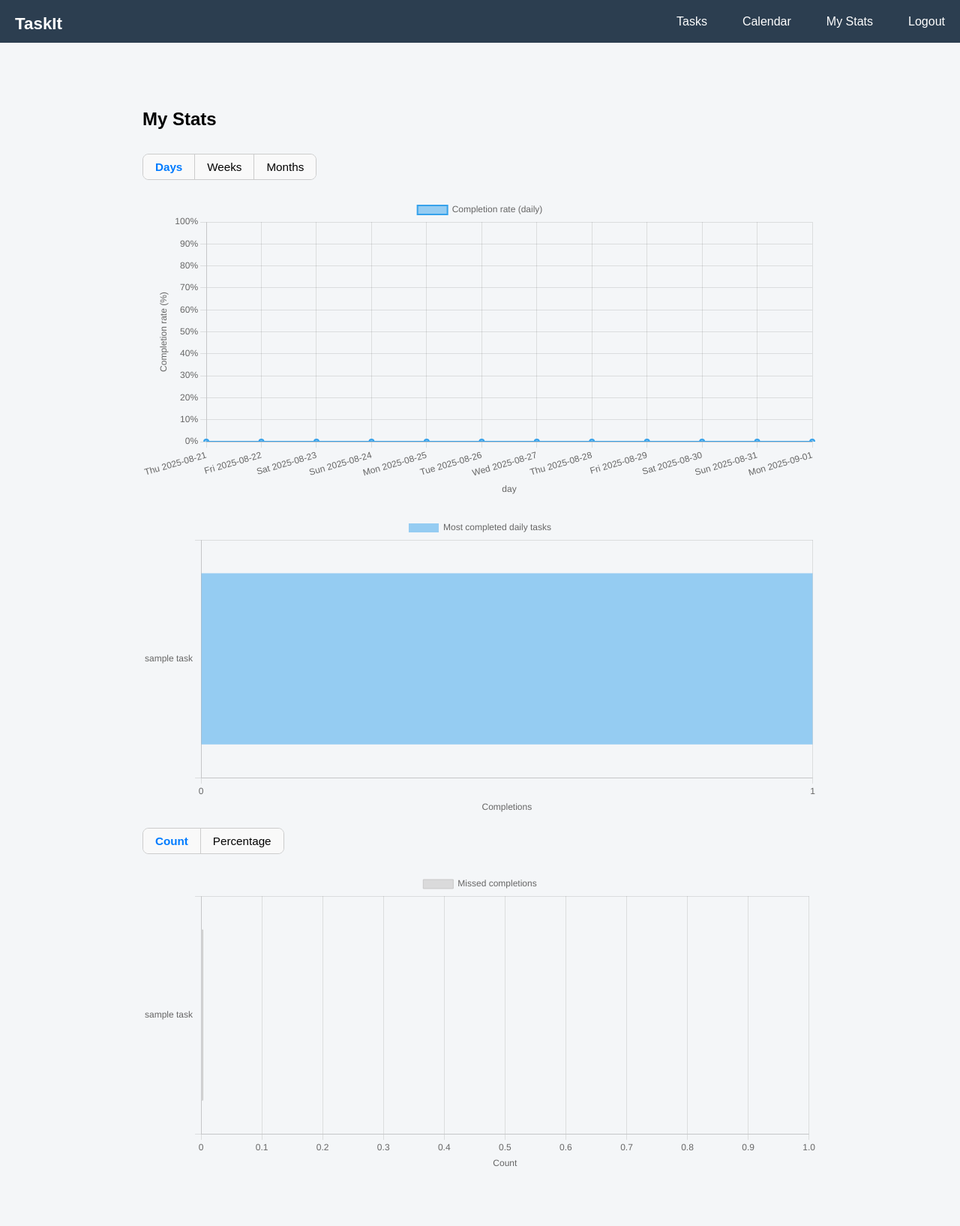
After one commit to RotemBorenstein/TaskIt-Productivity-Web-App-with-an-AI-Agent, a Django app: page /stats/ in a window 1280 px wide. The commit adds this page. Shown: the whole page at 75% size. Run offline with Django 4.2, Linux system fonts and the light colour scheme; a user stored in the database is signed in; tables that the repository leaves empty hold one stand-in row (values such as "Sample post").

Commit message:
Stats page - initial completion

```diff
--- a/main/models.py
+++ b/main/models.py
@@ -35,6 +35,8 @@ class DailyTaskCompletion(models.Model):
     )
     date = models.DateField(default=timezone.localdate)
     created_at = models.DateTimeField(auto_now_add=True)
+    completed = models.BooleanField(default = False)
+
 
     class Meta:
         constraints = [models.UniqueConstraint(fields=['task', 'date'], name='unique_task_date')]
--- /dev/null
+++ b/main/static/main/stats.css
@@ -0,0 +1,68 @@
+.stats-container {
+  max-width: 900px;
+  margin: 0 auto;
+  padding: 24px;
+}
+
+.stats-title {
+  font-size: 1.5rem;
+  font-weight: 600;
+}
+
+.stats-description {
+  margin-top: 8px;
+  font-size: 0.9rem;
+  color: #666;
+}
+
+/* pill container */
+.granularity-controls {
+  display: inline-flex;
+  border: 1px solid #ccc;
+  border-radius: 8px;
+  overflow: hidden;
+  margin-top: 16px;
+}
+
+/* each label = segment */
+.granularity-controls label {
+  flex: 1;
+  padding: 8px 16px;
+  text-align: center;
+  cursor: pointer;
+  font-size: 0.95rem;
+  background: #f9f9f9;
+  border-right: 1px solid #ccc;
+  transition: color 0.2s, font-weight 0.2s;
+}
+
+.granularity-controls label:last-child {
+  border-right: none;
+}
+
+/* hide default radios */
+.granularity-controls input[type="radio"] {
+  display: none;
+}
+
+/* text highlight when checked */
+.granularity-controls input[type="radio"]:checked + span {
+  color: #007bff;     /* blue */
+  font-weight: 600;   /* bold */
+}
+
+/* hover effect on text (only when not selected) */
+.granularity-controls label:hover span {
+  color: #555; /* subtle darker gray on hover */
+}
+
+.granularity-controls input[type="radio"]:checked + span:hover {
+  color: #0056b3; /* darker blue when hovering the active one */
+}
+
+
+
+.chart-container {
+  margin-top: 24px;
+  height: 400px;
+}
--- /dev/null
+++ b/main/static/main/stats.js
@@ -0,0 +1,232 @@
+// static/main/js/stats.js
+// Very simple version: fetch data, draw a line chart, allow day/week/month switch.
+
+document.addEventListener("DOMContentLoaded", function () {
+  // 1) Grab elements
+  var canvas = document.getElementById("completionRateChart");
+  if (!canvas) return; // If this page doesn't have the chart, do nothing.
+  var ctx = canvas.getContext("2d");
+  var completionRateChartRadios = document.querySelectorAll('input[name="granularity"]');
+
+  var completedCanvas = document.getElementById("completedTasksChart");
+  var completedCtx = completedCanvas ? completedCanvas.getContext("2d") : null;
+  var completedChart = null;
+
+
+  // Keep a reference to the current chart so we can replace it
+  var chart = null;
+
+  // Load data from API and render
+  function loadCompletionRate(granularity) {
+    // Example: /api/stats/completion-rate/?granularity=week
+    fetch("/api/stats/completion-rate/?granularity=" + encodeURIComponent(granularity), {
+      credentials: "same-origin"
+    })
+      .then(function (res) {
+        if (!res.ok) throw new Error("HTTP " + res.status);
+        return res.json();
+      })
+      .then(function (rows) {
+        // rows is an array of objects like:
+        // { date, label, created, completed, completion_rate }
+
+        var labels = rows.map(function (r) { return r.label || r.date; });
+        var rates  = rows.map(function (r) { return r.completion_rate || 0; });
+
+        // Destroy old chart if it exists
+        if (chart) chart.destroy();
+        var label, x_text
+        if (granularity === "week") {
+          label = "Completion rate (weekly)"
+          x_text = "week"
+        }
+        else if (granularity === "month"){
+          label = "Completion rate (monthly)"
+          x_text = "month"
+        }
+        else{
+          label = "Completion rate (daily)"
+          x_text = 'day'
+        }
+
+        chart = new Chart(ctx, {
+          type: "line",
+          data: {
+            labels: labels,
+            datasets: [{
+              label: label,
+              data: rates,
+              borderWidth: 2,
+              tension: 0.3,
+              pointRadius: 3
+            }]
+          },
+          options: {
+            responsive: true,
+            maintainAspectRatio: false,
+            scales: {
+              y: {
+                min: 0,
+                max: 100,
+                title: { display: true, text: "Completion rate (%)" },
+                ticks: {
+                  // Show 0–100 with a % sign
+                  callback: function (value) { return value + "%"; }
+                }
+              },
+              x: {
+                title: {
+                  display: true,
+                  text: x_text
+                }
+              }
+            }
+          }
+        });
+      })
+      .catch(function (err) {
+        console.error(err);
+        alert("Could not load stats. Please try again.");
+      });
+  }
+
+  function loadCompletedTasks(){
+    fetch("/api/stats/completed_tasks/", {credentials: "same-origin"})
+        .then(function(res){
+          return res.json()
+        })
+        .then(function(rows){
+          var labels = rows.map(function(r){return r[0]});
+          var counts = rows.map(function(r){return r[1]});
+          if (window.completedChart) window.completedChart.destroy();
+          var ctx = document.getElementById("completedTasksChart").getContext("2d");
+        window.completedChart = new Chart(ctx, {
+        type: "bar",
+        data: {
+          labels: labels,
+          datasets: [{
+            label: "Most completed daily tasks",
+            data: counts
+          }]
+        },
+        options: {
+          indexAxis: "y", // makes bars horizontal
+          responsive: true,
+          maintainAspectRatio: false,
+          plugins: {
+            tooltip: {
+              callbacks: {
+                label: function (context) {
+                  let task = context.label;
+                  let value = context.raw;
+                  return "Completions: " + value;
+                }
+              }
+            }
+          },
+          scales: {
+            x: {
+              beginAtZero: true,
+              title: { display: true, text: "Completions" },
+              ticks: {stepSize: 1}
+            }
+          }
+        }
+      });
+    })
+    .catch(function (err) {
+      console.error("Error loading completed tasks chart:", err);
+    });
+  }
+
+  function loadPerTaskCompletion(granularity){
+    fetch("/api/stats/api_per_task_completion_rate/?granularity=" + encodeURIComponent(granularity), {
+      credentials: 'same-origin'
+    }).then(function (res){
+      if (!res.ok) throw new Error("HTTP " + res.status);
+      return res.json();
+    }).then(function(rows){
+      var labels = rows.map(function(r){ return r['task']});
+      var values = rows.map(function(r){ return r['rate']});
+      var isCount = (granularity === "count");
+      var label = "Completion (%)"
+      var x_text = "Completion (%)"
+      if (granularity === "count") {
+          label = "Completion"
+          x_text = "Completion"
+        }
+      if (window.perTaskChart) window.perTaskChart.destroy();
+          var ctx = document.getElementById("perTaskCompletionChart").getContext("2d");
+          window.perTaskChart = new Chart(ctx, {
+      type: "bar",
+      data: {
+        labels: labels,
+        datasets: [{
+          label: isCount ? "Missed completions" : "Completion rate (%)",
+          data: values,
+          minBarLength: 3,
+          backgroundColor: values.map(v => v === 0 ? "rgba(200,200,200,0.6)" : "rgba(54,162,235,0.8)"),
+          borderColor: values.map(v => v === 0 ? "rgba(200,200,200,1)" : "rgba(54,162,235,1)"),
+        borderWidth: 1
+}]
+      },
+      options: {
+        indexAxis: "y", // horizontal bars
+        responsive: true,
+        maintainAspectRatio: false,
+        plugins: {
+          tooltip: {
+            callbacks: {
+              label: function (context) {
+                var v = context.raw;
+                return isCount ? ("Misses: " + v) : ("Completion: " + v + "%");
+              }
+            }
+          }
+        },
+        scales: {
+          x: isCount
+            ? { beginAtZero: true, title: { display: true, text: "Count" } }
+            : {
+                min: 0, max: 100,
+                title: { display: true, text: "Completion rate (%)" },
+                ticks: { callback: function (v) { return v + "%"; } }
+              }
+        }
+      }
+    });
+      })
+      .catch(function (err) {
+        console.error(err);
+        alert("Could not load stats. Please try again.");
+      });
+  }
+
+
+  // When the user switches week/month or percentage/count, reload
+  completionRateChartRadios.forEach(function (r) {
+    r.addEventListener("change", function (e) {
+      if (e.target.checked) {
+        loadCompletionRate(e.target.value);
+      }
+    });
+  });
+
+  var perTaskRadios = document.querySelectorAll('input[name="granularityPerTask"]');
+  perTaskRadios.forEach(function (r) {
+  r.addEventListener("change", function (e) {
+    if (e.target.checked) {
+      loadPerTaskCompletion(e.target.value);
+    }
+  });
+});
+
+
+  // Initial load
+  var initial = document.querySelector('input[name="granularity"]:checked');
+  var initialPerTask = document.querySelector('input[name="granularityPerTask"]:checked');
+
+  loadCompletionRate(initial ? initial.value : "day");
+  loadCompletedTasks();
+  loadPerTaskCompletion(initialPerTask ? initialPerTask.value : "count");
+});
--- a/main/templates/main/base.html
+++ b/main/templates/main/base.html
@@ -15,12 +15,13 @@
 
 <body>
     <header class="site-header">
-  <h1 class="site-title"><a href="{% url 'main:tasks' %}">Task Manager</a></h1>
+  <h1 class="site-title"><a href="{% url 'main:tasks' %}">TaskIt</a></h1>
   <nav class="main-nav">
     <ul>
       {% if request.user.is_authenticated %}
         <li><a href="{% url 'main:tasks' %}">Tasks</a></li>
         <li><a href="{% url 'main:calendar' %}">Calendar</a></li>
+        <li><a href="{% url 'main:stats_page' %}">My Stats</a></li>
         <li><a href="{% url 'main:logout' %}">Logout</a></li>
       {% else %}
         <li><a href="{% url 'main:login' %}">Login</a></li>
--- /dev/null
+++ b/main/templates/main/stats.html
@@ -0,0 +1,66 @@
+{% extends "main/base.html" %}
+{% load static %}
+
+{% block title %}Stats{% endblock %}
+
+{% block extra_head %}
+<link rel="stylesheet" href="{% static 'main/stats.css' %}">
+{% endblock %}
+
+{% block content %}
+<div class="stats-container">
+  <h1 class="stats-title">My Stats</h1>
+
+
+  <!-- Granularity controls -->
+<div class="granularity-controls">
+  <label>
+    <input type="radio" name="granularity" value="day" checked>
+    <span>Days</span>
+  </label>
+  <label>
+    <input type="radio" name="granularity" value="week">
+    <span>Weeks</span>
+  </label>
+  <label>
+    <input type="radio" name="granularity" value="month">
+    <span>Months</span>
+  </label>
+</div>
+
+  <!-- daily tasks completion chart -->
+  <div class="chart-container">
+    <canvas id="completionRateChart"
+            aria-label="Completion rate chart" role="img"></canvas>
+  </div>
+
+      <!-- Most completed tasks chart -->
+  <div class="chart-container">
+    <canvas id="completedTasksChart"
+            aria-label="Most completed tasks chart" role="img"></canvas>
+  </div>
+
+  <!-- Granularity controls 2 -->
+<div class="granularity-controls">
+      <label>
+    <input type="radio" name="granularityPerTask" value="count" checked>
+    <span>Count</span>
+  </label>
+  <label>
+    <input type="radio" name="granularityPerTask" value="percentage" >
+    <span>Percentage</span>
+  </label>
+
+</div>
+
+  <!-- per task completion chart -->
+  <div class="chart-container">
+    <canvas id="perTaskCompletionChart"
+            aria-label="Per task completion chart" role="img"></canvas>
+  </div>
+</div>
+
+<!-- Scripts at the end -->
+<script src="https://cdn.jsdelivr.net/npm/chart.js@4.4.3/dist/chart.umd.min.js"></script>
+<script src="{% static 'main/stats.js' %}"></script>
+{% endblock %}
--- a/main/urls.py
+++ b/main/urls.py
@@ -1,7 +1,7 @@
 from django.urls import path
 from django.contrib.auth import views as django_auth_views
 from . import views
-from .views import auth_views, task_views, calendar_views, event_views
+from .views import auth_views, task_views, calendar_views, event_views, stats_views
 app_name = "main"
 
 urlpatterns = [
@@ -17,14 +17,15 @@ urlpatterns = [
     path('tasks/<int:task_id>/toggle_anchor/', task_views.toggle_anchor, name='toggle_anchor'),
     path("calendar/", calendar_views.calendar_view, name="calendar"),
     path("api/calendar/", calendar_views.calendar_events, name="calendar_events"),
-    # Day panel
     path("api/tasks/day/", calendar_views.tasks_of_day, name="tasks_of_day"),
     path("api/daily-completions/", calendar_views.toggle_daily_completion, name="toggle_daily_completion"),
     path("api/tasks/<int:task_id>/complete/", calendar_views.toggle_long_term_completion, name="toggle_long_term_completion"),
-    #path("events/new/", event_views.event_create, name="new"),
-    #path("events/<int:pk>/edit/", event_views.event_edit, name="edit"),
-    #path("events/<int:pk>/delete/", event_views.event_delete, name="delete"),
     path("api/calendar/", calendar_views.calendar_feed, name="calendar_feed"),
     path("api/events/", event_views.api_event_create, name="api_event_create"),
     path("api/events/<int:pk>/", event_views.api_event_detail, name="api_event_detail"),
+    path("stats/", stats_views.stats_page, name="stats_page"),
+    path("api/stats/completion-rate/", stats_views.api_completion_rate),
+    path("api/stats/completed_tasks/", stats_views.api_completed_daily_tasks_count),
+    path("api/stats/api_per_task_completion_rate/", stats_views.api_per_task_completion_rate)
+
 ]
--- /dev/null
+++ b/main/views/stats_views.py
@@ -0,0 +1,111 @@
+from collections import OrderedDict, defaultdict
+from datetime import timedelta
+from django.http import JsonResponse
+from django.utils import timezone
+from dateutil.relativedelta import relativedelta
+from ..models import DailyTaskCompletion, Task
+from django.contrib.auth.decorators import login_required
+from django.shortcuts import render
+
+@login_required
+def stats_page(request):
+    return render(request, "main/stats.html")
+def _sunday_of(d):
+    # Python: Monday=0 ... Sunday=6  → days since Sunday:
+    return d - timedelta(days=(d.weekday() + 1) % 7)
+@login_required
+def api_completion_rate(request):
+    """
+    GET /api/stats/completion-rate/?granularity=week|month
+    Fixed windows:
+      - week  -> last 12 weeks (Sunday-start)
+      - month -> last 12 months (first-of-month)
+    Completion = completed by now (uses boolean `completed`)
+    """
+    granularity = request.GET.get("granularity", "day").lower()
+    today = timezone.localdate()  # uses your Django TIME_ZONE (Asia/Jerusalem)
+
+    if granularity == "month":
+        current_start = today.replace(day=1)
+        starts = [current_start - relativedelta(months=i) for i in range(11, -1, -1)]
+        ends   = [s + relativedelta(months=1) for s in starts]  # exclusive
+        label_fmt = "%Y-%m"
+    elif granularity == "week":
+        current_start = _sunday_of(today)
+        starts = [current_start - timedelta(weeks=i) for i in range(11, -1, -1)]
+        ends = [s + timedelta(days=7) for s in starts]  # exclusive
+
+    else: #daily
+        current_start = today
+        starts = [today - timedelta(days=i) for i in range(11,-1,-1) ]
+        ends = [s + timedelta(days=1) for s in starts]
+        label_fmt = "%a %Y-%m-%d"
+
+    range_start = starts[0]
+    range_end = ends[-1]
+
+    rows = (
+        DailyTaskCompletion.objects
+        .filter(task__user=request.user, date__gte=range_start, date__lt=range_end)
+        .values("date", "completed")
+    )
+
+    buckets = OrderedDict((s, {"date": s, "created": 0, "completed": 0}) for s in starts)
+
+    def bucket_key(d):
+        if granularity == "month":
+            return d.replace(day=1)
+        elif granularity == "week":
+            return _sunday_of(d)
+        else:  # "daily"
+            return d
+
+    for r in rows:
+        key = bucket_key(r["date"])
+        if key in buckets:  # safety
+            buckets[key]["created"] += 1
+            if r["completed"]:
+                buckets[key]["completed"] += 1
+
+    data = []
+    for s in starts:
+        created = buckets[s]["created"]
+        completed = buckets[s]["completed"]
+        rate = 0.0 if created == 0 else (completed / created) * 100.0
+        if granularity == "week":
+            label = f"{s.strftime('%b %d')} – {(s + timedelta(days=6)).strftime('%b %d')}"
+        else:
+            # Use the existing label_fmt
+            label = s.strftime(label_fmt)
+        data.append({
+            "date": s.isoformat(), # bucket start (Today or Sunday or 1st of month)
+            "label": label,
+            "created": created,
+            "completed": completed,
+            "completion_rate": round(rate, 2),
+        })
+    return JsonResponse(data, safe=False)
+
+
+@login_required
+def api_completed_daily_tasks_count(request):
+    completed_tasks = DailyTaskCompletion.objects.filter(task__user=request.user, completed=True)
+    cntr = defaultdict(int)
+    for c_task in completed_tasks:
+        cntr[c_task.task.title.lower()] += 1
+    return JsonResponse( sorted(cntr.items(), key=lambda item: item[1], reverse=True)[:10], safe=False)
+
+
+@login_required
+def api_per_task_completion_rate(request):
+    dtc_records = DailyTaskCompletion.objects.filter(task__user=request.user)
+    created, completed = defaultdict(int), defaultdict(int)
+    granularity = request.GET.get('granularity', 'count')
+    for dtc in dtc_records:
+        created[dtc.task.title.lower()] += 1
+        if dtc.completed:
+            completed[dtc.task.title.lower()] += 1
+    if granularity == 'percentage':
+        return JsonResponse(sorted([{'task': t_title, 'rate': round(completed[t_title] / created[t_title], 2) * 100} for t_title in created], key=lambda x: x['rate']), safe=False)
+    else:
+        return JsonResponse(sorted([{'task': t_title, 'rate': created[t_title] - completed[t_title]} for t_title in created], key=lambda x: x['rate'], reverse=True), safe=False)
```
Also changed, not shown: main/views/calendar_views.py (+16 -7 lines), main/views/task_views.py (+30 -13 lines).
